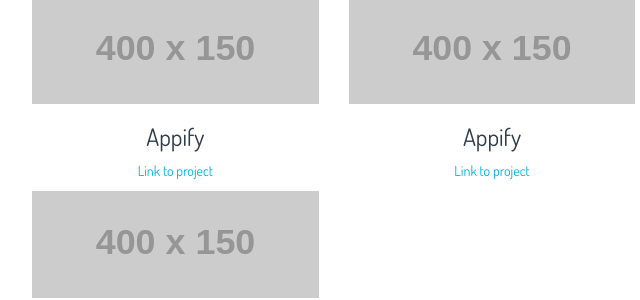
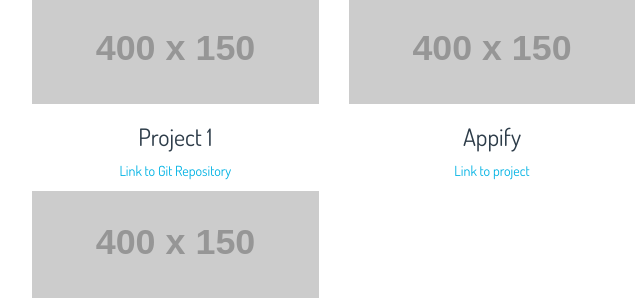
Before and after one commit to Grindcom/portfolio, a plain HTML site: page index.htm in a window 1280 px wide. Shown: the part 286-586 px from the top of the page, 148-788 px from the left. Drawn offline with Linux system fonts and the light colour scheme; placeholder pictures from the web are drawn by us; a web font is replaced by a local one.

Commit message:
Add link to project 1 repository

```diff
--- a/index.htm
+++ b/index.htm
@@ -66,8 +66,8 @@
           <source "(max-width: 990px)" srcset="http://placehold.it/400x150" />
           <img class="img-responsive" src="http://placehold.it/300x150" data-toggle="modal" data-target="#project1">
         </picture>
-        <h3>Appify</h3>
-        <p><a href="http://github.com/">Link to project</a></p>
+        <h3>Project 1</h3>
+        <p><a href="https://github.com/Grindcom/udacity-front-end-dev-project1">Link to Git Repository</a></p>
       </div>
       <!-- Featured work Box 2 -->
       <div class="col-xs-4 col-sm-4 col-centered">
```
